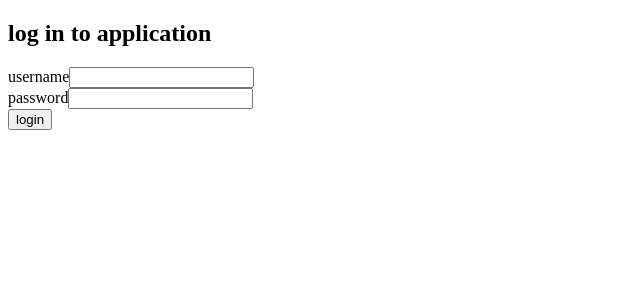
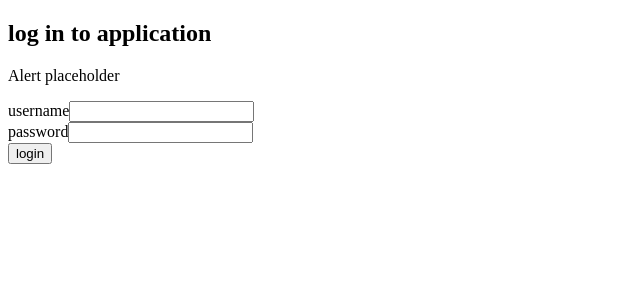
Before and after one commit to lucksei/fullstack-open-exercises-part5, a React (Vite) app in the folder bloglist-frontend/: page / in a window 1280 px wide. Shown: the top 300 px of the page, without its empty margins (0-640 px from the left). Built offline with nearby package versions, Linux system fonts and the light colour scheme; no server answers.

Commit message:
made a small alert placeholder for later

```diff
--- a/bloglist-frontend/src/App.jsx
+++ b/bloglist-frontend/src/App.jsx
@@ -3,21 +3,46 @@ import blogService from "./services/blogs";
 
 import BlogList from "./components/BlogList";
 import LoginForm from "./components/LoginForm";
+import Alert from "./components/Alert";
 
 const App = () => {
   const [blogs, setBlogs] = useState([]);
   const [user, setUser] = useState(null);
+  const [alert, setAlert] = useState({ hidden: true });
 
   useEffect(() => {
     blogService.getAll().then((blogs) => setBlogs(blogs));
   }, [setBlogs]);
 
+  const handleAlert = (type, message) => {
+    setAlert({ type: type, message: message, hidden: false });
+    setTimeout(() => {
+      setAlert({ ...alert, hidden: true });
+    }, 5000);
+  };
+
   return (
     <div>
       {user === null ? (
-        <LoginForm user={user} setUser={setUser} />
+        <>
+          <h2>log in to application</h2>
+          <Alert
+            type={alert.type}
+            message={alert.message}
+            hidden={alert.hidden}
+          />
+          <LoginForm user={user} setUser={setUser} handleAlert={handleAlert} />
+        </>
       ) : (
-        <BlogList blogs={blogs} user={user} setUser={setUser} />
+        <>
+          <h2>blogs</h2>
+          <Alert
+            type={alert.type}
+            message={alert.message}
+            hidden={alert.hidden}
+          />
+          <BlogList blogs={blogs} user={user} setUser={setUser} />
+        </>
       )}
     </div>
   );
--- /dev/null
+++ b/bloglist-frontend/src/components/Alert.jsx
@@ -0,0 +1,5 @@
+const Alert = ({}) => {
+  return <p>Alert placeholder</p>;
+};
+
+export default Alert;
--- a/bloglist-frontend/src/components/BlogList.jsx
+++ b/bloglist-frontend/src/components/BlogList.jsx
@@ -9,7 +9,6 @@ const BlogList = ({ blogs, user, setUser }) => {
 
   return (
     <>
-      <h2>blogs</h2>
       <div>
         <span>{user.username} logged in</span>
         <button onClick={handleLogout}>logout</button>
--- a/bloglist-frontend/src/components/LoginForm.jsx
+++ b/bloglist-frontend/src/components/LoginForm.jsx
@@ -1,26 +1,23 @@
 import { useState, useEffect } from "react";
 import loginService from "../services/login";
 
-const LoginForm = ({ user, setUser }) => {
+const LoginForm = ({ user, setUser, handleError }) => {
   const [username, setUsername] = useState("");
   const [password, setPassword] = useState("");
-  const [errorMessage, setErrorMessage] = useState(null);
 
   const handleLogin = async (event) => {
     event.preventDefault();
 
     try {
       const user = await loginService.login({ username, password });
-      console.log(user);
       window.localStorage.setItem("loggedUser", JSON.stringify(user));
+
       setUser(user);
+
       setUsername("");
       setPassword("");
     } catch (exception) {
-      setErrorMessage("Wrong credentials");
-      setTimeout(() => {
-        setErrorMessage(null);
-      }, 5000);
+      handleError("Wrong credentials");
     }
   };
 
@@ -34,7 +31,6 @@ const LoginForm = ({ user, setUser }) => {
 
   return (
     <>
-      <h2>log in to application</h2>
       <form onSubmit={handleLogin}>
         <div>
           username
```
